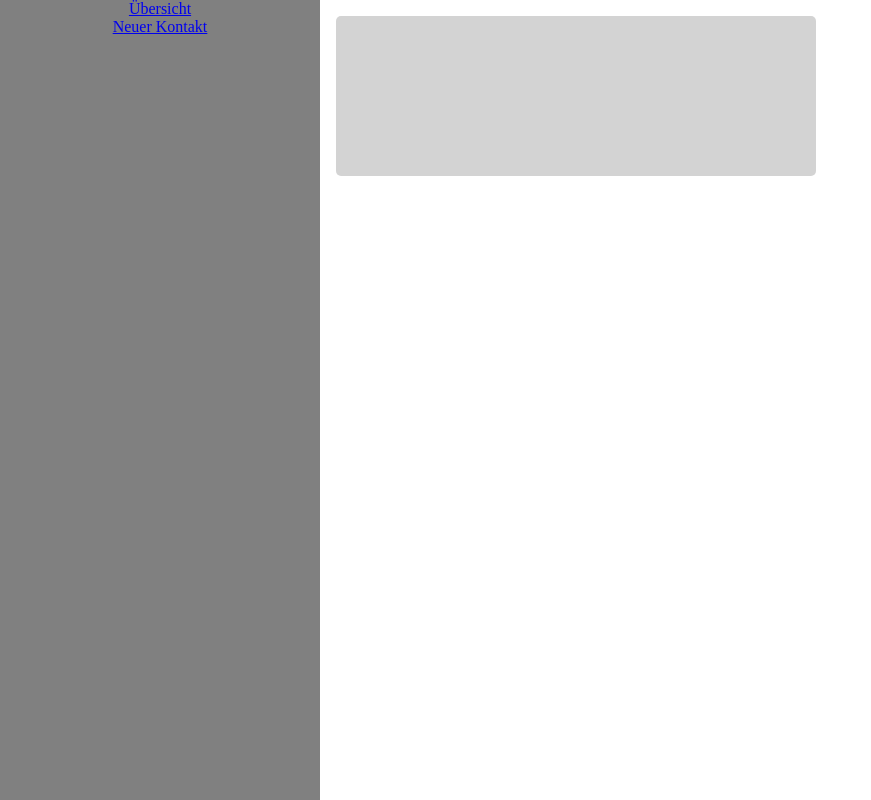
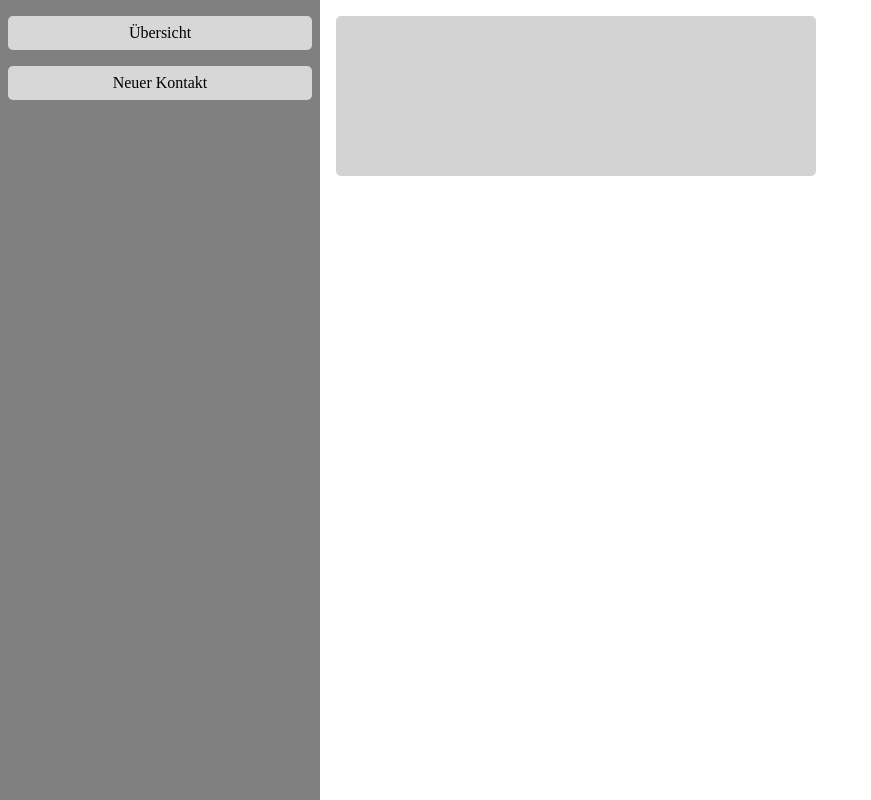
Before and after one commit to vitalischumarov/ContactManager, a React (Vite) app: page /allContactsView in a window 1280 px wide. Shown: the whole page, without its empty margins (0-871 px from the left). Built offline with nearby package versions, Linux system fonts and the light colour scheme.

Commit message:
router implemented

```diff
--- a/src/components/Contact.tsx
+++ b/src/components/Contact.tsx
@@ -1,5 +1,12 @@
+import { Link } from "react-router-dom";
 import "./Contact.scss";
 
 export default function Contact() {
-  return <div className="Contact"></div>;
+  return (
+    <>
+      <Link to={"/editView"}>
+        <div className="Contact"></div>
+      </Link>
+    </>
+  );
 }
--- a/src/components/Main.scss
+++ b/src/components/Main.scss
@@ -4,12 +4,3 @@
   height: 100vh;
   width: 100%;
 }
-
-.Navbar {
-  width: 20rem;
-  background-color: gray;
-  height: 100vh;
-  display: flex;
-  flex-direction: column;
-  align-items: center;
-}
--- a/src/components/Main.tsx
+++ b/src/components/Main.tsx
@@ -1,13 +1,11 @@
 import { Link, Outlet } from "react-router-dom";
 import "./Main.scss";
+import Navbar from "./Navbar";
 
-export default function Navbar() {
+export default function Main() {
   return (
     <div className="MainView">
-      <div className="Navbar">
-        <Link to={"/allContactsView"}>Übersicht</Link>
-        <Link to={"/newContact"}>Neuer Kontakt</Link>
-      </div>
+      <Navbar />
       <div>
         <Outlet></Outlet>
       </div>
--- /dev/null
+++ b/src/components/Navbar.scss
@@ -0,0 +1,19 @@
+.Navbar {
+  width: 20rem;
+  background-color: gray;
+  height: 100vh;
+  display: flex;
+  flex-direction: column;
+  align-items: center;
+
+  .link {
+    color: black;
+    text-decoration: none;
+    padding: 0.5rem;
+    margin-top: 1rem;
+    background-color: rgb(215 215 215);
+    width: 90%;
+    border-radius: 5px;
+    text-align: center;
+  }
+}
--- /dev/null
+++ b/src/components/Navbar.tsx
@@ -0,0 +1,15 @@
+import "./Navbar.scss";
+import { Link } from "react-router-dom";
+
+export default function Navbar() {
+  return (
+    <div className="Navbar">
+      <Link to={"/allContactsView"} className="link">
+        Übersicht
+      </Link>
+      <Link to={"/newContact"} className="link">
+        Neuer Kontakt
+      </Link>
+    </div>
+  );
+}
```
